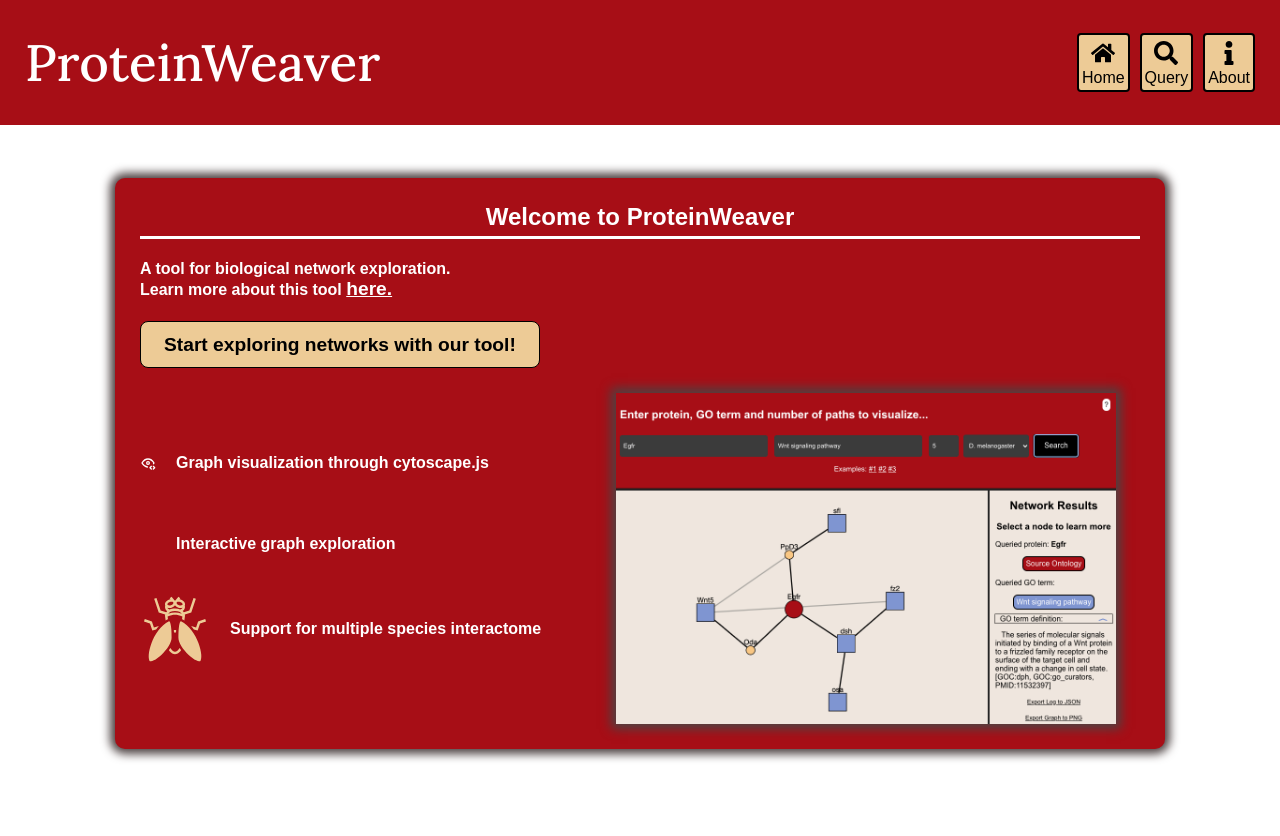
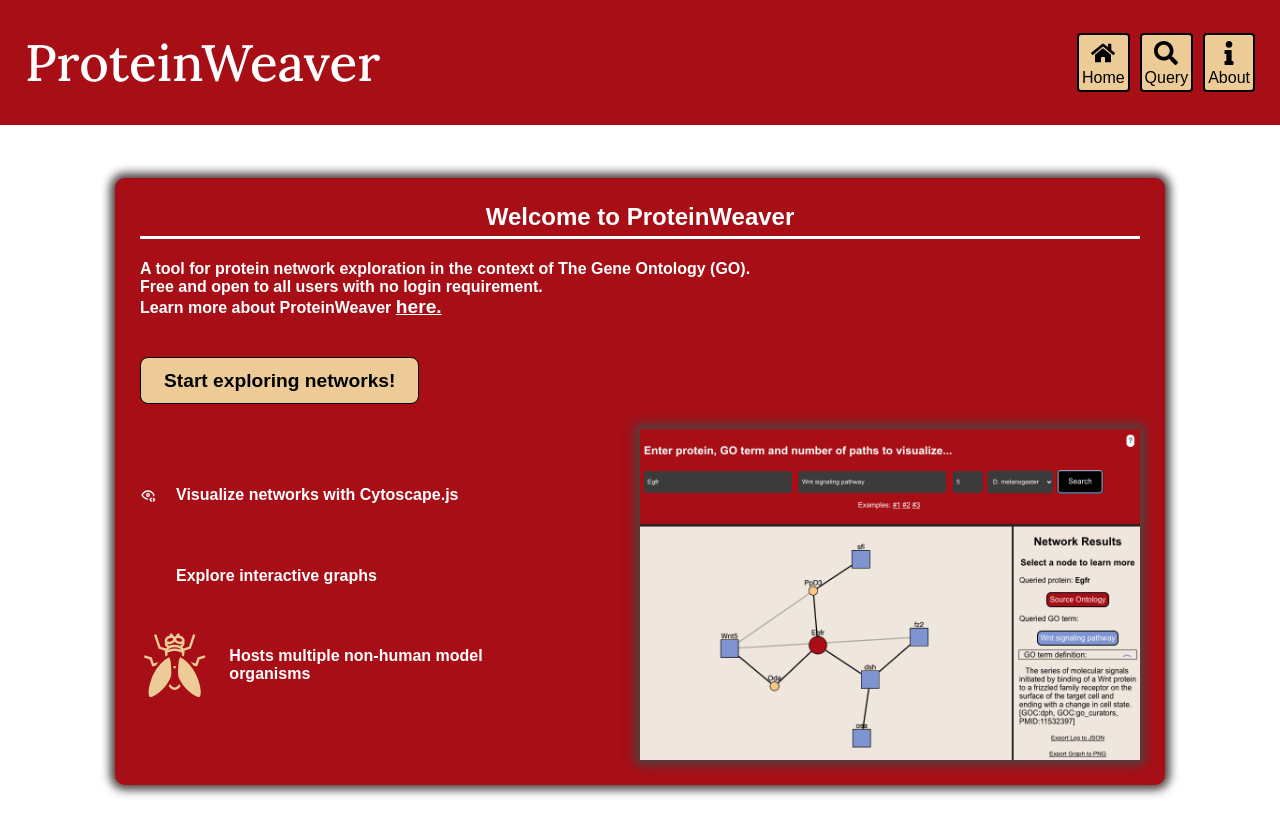
Before and after one commit to Reed-CompBio/protein-weaver, a React (Vite) app in the folder client/: page / in a window 1280 px wide. Shown: the top 836 px of the page. Built offline with nearby package versions, Linux system fonts and the light colour scheme; some icons are missing.

Commit message:
Add open access statement to landing page

```diff
--- a/client/src/App.jsx
+++ b/client/src/App.jsx
@@ -18,12 +18,16 @@ function App() {
           <div className="home-body">
             <h2 className="home-title">Welcome to ProteinWeaver</h2>
             <h4>
-              A tool for biological network exploration. <br></br>Learn more about this
-              tool <Link className="home-link-about" to={"/about"}>here.</Link>
+              A tool for protein network exploration in the context of The Gene Ontology (GO).
+              <br></br>
+              Free and open to all users with no login requirement.
+              <br></br>
+              Learn more about ProteinWeaver <Link className="home-link-about" to={"/about"}>here.</Link>
             </h4>
+            <br></br>
             <Link to={`/query`}>
               <button className="home-button">
-                Start exploring networks with our tool!
+                Start exploring networks!
               </button>
             </Link>
             <div className="home-body-container">
@@ -35,7 +39,7 @@ function App() {
                     <TbEyeCode />
                   </IconContext.Provider>
                   <h4 className="home-feature-text">
-                    Graph visualization through cytoscape.js
+                    Visualize networks with Cytoscape.js
                   </h4>
                 </div>
                 <div className="home-feature-container">
@@ -45,7 +49,7 @@ function App() {
                     <PiHandTap />
                   </IconContext.Provider>
                   <h4 className="home-feature-text">
-                    Interactive graph exploration
+                    Explore interactive graphs
                   </h4>
                 </div>
                 <div className="home-feature-container">
@@ -55,7 +59,7 @@ function App() {
                     <GiFly />
                   </IconContext.Provider>
                   <h4 className="home-feature-text">
-                    Support for multiple species interactome
+                    Hosts multiple non-human model organisms
                   </h4>
                 </div>
               </div>
--- a/client/src/components/Query.jsx
+++ b/client/src/components/Query.jsx
@@ -31,7 +31,6 @@ export default function Query() {
     const [ancestorsOptions, setAncestorsOptions] = useState([]);
     const [descendantsOptions, setDescendantsOptions] = useState([]);
     const [showSharedEdges, setShowSharedEdges] = useState(true);
-    // const [layoutChange, setLayoutChange] = useState("");
     const [searchParams, setSearchParams] = useSearchParams({
         species: "",
         protein: "",
```
